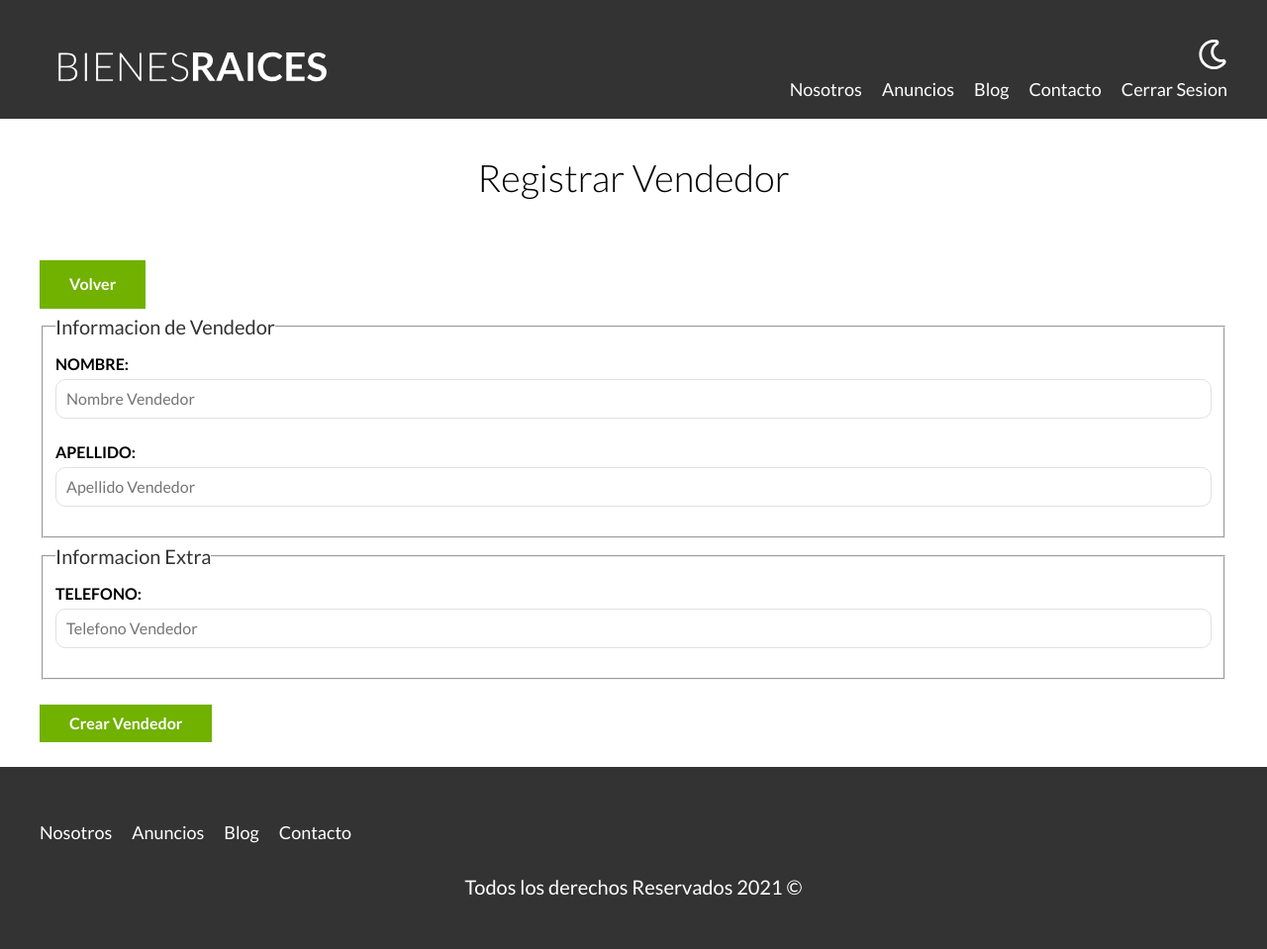
After one commit to Lekanda/bienesRaicesPOO, a PHP site: page /admin/vendedores/crear.php in a window 1280 px wide. The commit adds this page. Shown: the whole page at 99% size. Run offline with PHP 8.4, Linux system fonts and the light colour scheme; the visitor is signed in with stand-in values (Sample User, id 1).

Commit message:
381.Creando el formulario para registrar vendedores.

```diff
--- /dev/null
+++ b/admin/vendedores/crear.php
@@ -0,0 +1,53 @@
+<?php
+    require '../../includes/app.php';
+
+    // Importar o usar las clases
+    use App\Vendedor;
+
+    // Restringir el acceso a determinadas paginas.
+    estaAutenticado();
+
+    $vendedor = new Vendedor;
+
+    // Arreglo con mensajes de errores
+    $errores = Vendedor::getErrores();
+
+    if ($_SERVER['REQUEST_METHOD'] === 'POST') {
+        // // El constructor de la clase es un Arreglo y $_POST tambien por eso se puede pasar asi.
+        $vendedor = new Vendedor($_POST['vendedor']);
+
+        // Validar
+        $errores = $vendedor->validar();
+        // debuguear($vendedor);
+
+        // Comprobar que no haya errores en arreglo $errores. Comprueba que este VACIO (empty).
+        if (empty($errores)) {
+            // Guarda en la DB
+           $vendedor->guardar();
+        }
+    }
+
+    incluirTemplate('header');
+?>
+
+    <main class="contenedor seccion">
+        <h1>Registrar Vendedor</h1>
+
+        <a href="/bienesraicesPOO/admin" class="boton boton-verde">Volver</a>
+
+        <!-- Errores -->
+        <?php foreach ($errores as $error) : ?>
+            <div class="alerta error">
+                <?php echo $error; ?>
+            </div>
+        <?php endforeach; ?>
+
+        <!-- Formulario -->
+        <form method="POST" class="formulario" action="/bienesraicesPOO/admin/vendedores/crear.php" enctype="multipart/form-data">
+            <?php include '../../includes/templates/formulario_vendedores.php' ?>
+            <input type="submit" value="Crear Vendedor" class="boton boton-verde">
+        </form>
+    </main>
+<?php
+    incluirTemplate('footer');
+?>
--- a/classes/Vendedor.php
+++ b/classes/Vendedor.php
@@ -11,6 +11,8 @@ class Vendedor extends ActiveRecord{
     public $nombre;
     public $apellido;
     public $telefono;
+    // public $imagen;
+
 
     // Constructor
     public function __construct($args = [])
@@ -19,5 +21,6 @@ class Vendedor extends ActiveRecord{
         $this->nombre = $args['nombre'] ?? '';
         $this->apellido = $args['apellido'] ?? '';
         $this->telefono = $args['telefono'] ?? '';
+        // $this->imagen = $args['imagen'] ?? '';
     }
 }
--- /dev/null
+++ b/includes/templates/formulario_vendedores.php
@@ -0,0 +1,16 @@
+<fieldset>
+    <legend>Informacion de Vendedor</legend>
+
+    <label for="nombre">Nombre:</label>
+    <input type="text" id="nombre" name="vendedor[nombre]" placeholder="Nombre Vendedor" value="<?php echo s($vendedor->nombre); ?>">
+
+    <label for="apellido">Apellido:</label>
+    <input type="text" id="apellido" name="vendedor[apellido]" placeholder="Apellido Vendedor" value="<?php echo s($vendedor->apellido); ?>">
+</fieldset>
+
+<fieldset>
+    <legend>Informacion Extra</legend>
+
+    <label for="telefono">Telefono:</label>
+    <input type="number" id="telefono" name="vendedor[telefono]" placeholder="Telefono Vendedor" value="<?php echo s($vendedor->telefono); ?>">
+</fieldset>
```
Also changed, not shown: admin/index.php (+2 -7 lines), admin/vendedores/actualizar.php (added, +53 -0 lines), admin/vendedores.php/actualizar.php (deleted).
